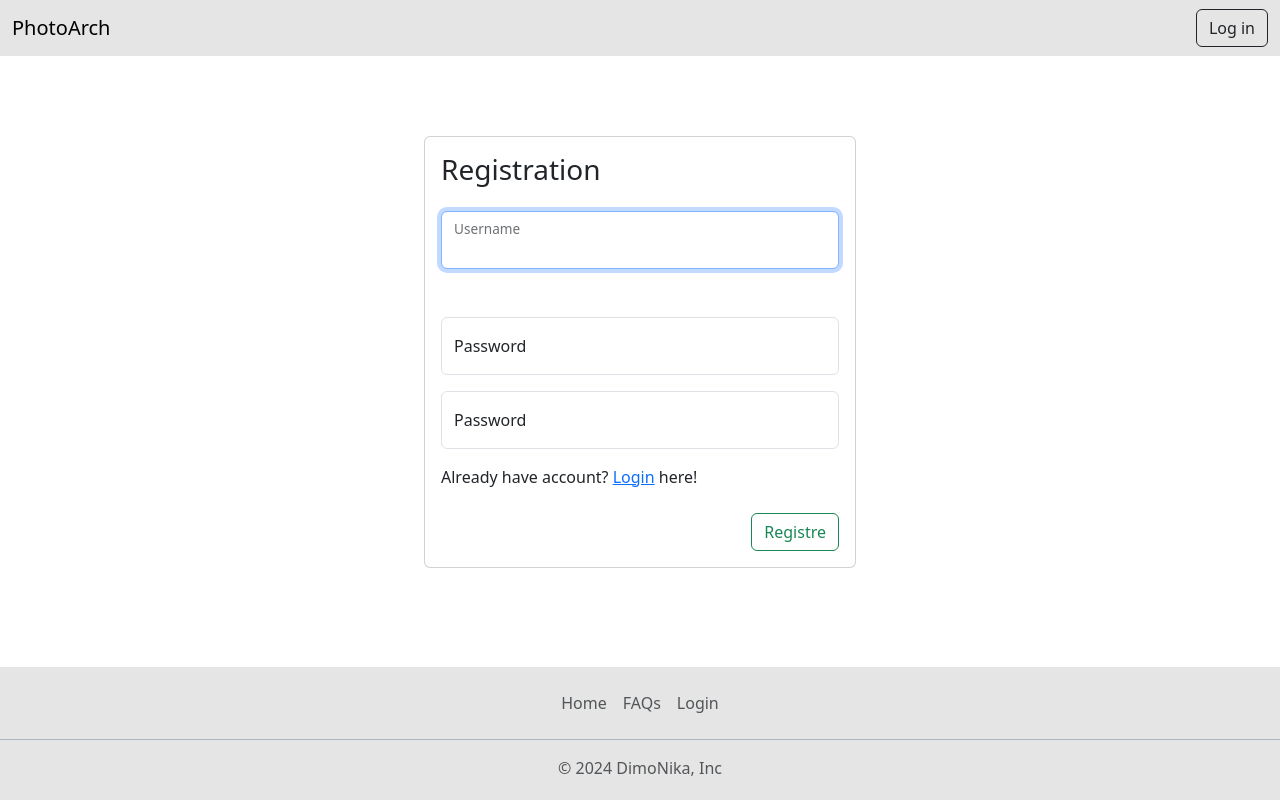
After one commit to DimoNika/photoarch, a Django app: page /registre/ in a window 1280 px wide. The commit adds this page. Run offline with Django 5.2, Linux system fonts and the light colour scheme.

Commit message:
Registration and login form work, with errors displaying

```diff
--- a/photoarch/users/forms.py
+++ b/photoarch/users/forms.py
@@ -1,10 +1,10 @@
 from django import forms
+from django.contrib.auth.forms import UserCreationForm
+from django.contrib.auth.models import User
+class LoginUserForm(forms.Form):
 
-
-class LoginUserForm(forms.Form):
     username = forms.CharField(label="Username",
         widget=forms.widgets.TextInput(attrs={"class": "form-control",
-
                                               "type":"username",
                                               "id":"username",
                                               "placeholder":"Username"}))
@@ -12,7 +12,19 @@ class LoginUserForm(forms.Form):
 
     password = forms.CharField(label="Password",
         widget=forms.widgets.PasswordInput(attrs={"class": "form-control",
-
                                                   "type":"password",
                                                   "id":"password",
                                                   "placeholder":"Password"}))
+
+class MyRegistreForm(UserCreationForm):
+
+    class Meta:
+        model = User
+        fields = ["username", "password1", "password2"]
+
+    def __init__(self, *args, **kwargs):
+        super(MyRegistreForm, self).__init__(*args, **kwargs)
+        self.fields['username'].widget.attrs.update({'class': 'form-control', 'placeholder': 'Enter username', 'type': 'password'})
+        self.fields['password1'].widget.attrs.update({'class': 'form-control', 'placeholder': 'Enter password'})
+        self.fields['password2'].widget.attrs.update({'class': 'form-control', 'placeholder': 'Confirm password'})
+    pass
--- a/photoarch/users/templates/users/login.html
+++ b/photoarch/users/templates/users/login.html
@@ -41,7 +41,7 @@
                 </div>
                 {% endfor %}
 
-                <span class="mb-4" style="display: block;">Don't have account? Make sure to <a href="">registre</a>!</span>
+                <span class="mb-4" style="display: block;">Don't have account? Make sure to <a href="{% url 'users:registre' %}">registre</a>!</span>
 
                 <button class="btn btn-outline-success float-end">Login</button>
             </form>
--- /dev/null
+++ b/photoarch/users/templates/users/registre.html
@@ -0,0 +1,115 @@
+<!DOCTYPE html>
+<html>
+<head>
+    <meta charset='utf-8'>
+    <meta http-equiv='X-UA-Compatible' content='IE=edge'>
+    <title>PhotoArch | Main</title>
+    <meta name='viewport' content='width=device-width, initial-scale=1'>
+    <!-- <link rel='stylesheet' type='text/css' media='screen' href='main.css'> -->
+    <!-- <script src='main.js'></script> -->
+    <link href="https://cdn.jsdelivr.net/npm/bootstrap@5.3.3/dist/css/bootstrap.min.css" rel="stylesheet" integrity="sha384-QWTKZyjpPEjISv5WaRU9OFeRpok6YctnYmDr5pNlyT2bRjXh0JMhjY6hW+ALEwIH" crossorigin="anonymous">
+    <style>
+        html, body {
+            height: 100%;
+        }
+        body {
+            display: flex;
+            flex-direction: column;
+        }
+
+    </style>
+</head>
+<body>
+
+    <nav class="navbar" style="background-color: rgba(0, 0, 0, 0.1);">
+        <div class="container-fluid">
+          <a class="navbar-brand" href="#">
+            PhotoArch
+          </a>
+          <a href="{% url 'users:login' %}" class="btn btn-outline-dark">Log in</a>
+        </div>
+    </nav>
+
+
+
+
+    <div style="margin-top: 10vh; margin-bottom: 10vh;">
+        <div class="card mx-auto" style="width: 27rem;">
+            <div class="card-body">
+            <h3 class="card-title mb-4">Registration</h3>
+
+
+            <form action="" method="post">
+
+                {% csrf_token %}
+
+
+                <!-- username -->
+                <div class="form-floating">
+                    {{ form.username }}
+                    <label for="floatingInput">Username</label>
+
+                </div>
+                <ul class="mb-5">
+                    {% for error in form.username.errors %}
+                            <li class="text-danger">{{ error }}</li>
+                    {% endfor %}
+                </ul>
+
+                <!-- password1 -->
+                <div class="form-floating">
+                    {{ form.password1 }}
+                    <label for="floatingPassword">Password</label>
+                </div>
+
+                <ul class="mb-3">
+                    {% for error in form.password1.errors %}
+                        <li class="text-danger">{{ error }}</li>
+                    {% endfor %}
+                </ul>
+
+                <!-- password2 -->
+                <div class="form-floating">
+                    {{ form.password2 }}
+                    <label for="floatingPassword">Password</label>
+                </div>
+                <ul class="mb-3">
+                    {% for error in form.password2.errors %}
+
+                        <li class="text-danger">{{ error }}</li>
+                    {% endfor %}
+                </ul>
+
+
+
+                <span class="mb-4" style="display: block;">Already have account? <a href="{% url 'users:login' %}">Login</a> here!</span>
+
+                <button class="btn btn-outline-success float-end">Registre</button>
+            </form>
+            </div>
+        </div>
+    </div>
+
+
+
+
+
+
+
+    <footer class="footer mt-auto" style="background-color: rgba(0, 0, 0, 0.1);">
+        <footer class="py-3 my-0 footer">
+          <ul class="nav justify-content-center border-bottom pb-3 mb-3 border-dark-subtle">
+            <li class="nav-item"><a href="{% url 'home' %}" class="nav-link px-2 text-body-secondary">Home</a></li>
+            <li class="nav-item"><a href="#" class="nav-link px-2 text-body-secondary">FAQs</a></li>
+            <li class="nav-item"><a href="{% url 'users:login' %}" class="nav-link px-2 text-body-secondary">Login</a></li>
+          </ul>
+          <p class="text-center text-body-secondary mb-1">&copy; 2024 DimoNika, Inc</p>
+        </footer>
+    </footer>
+
+
+
+
+</body>
+<script src="https://cdn.jsdelivr.net/npm/bootstrap@5.3.3/dist/js/bootstrap.bundle.min.js" integrity="sha384-YvpcrYf0tY3lHB60NNkmXc5s9fDVZLESaAA55NDzOxhy9GkcIdslK1eN7N6jIeHz" crossorigin="anonymous"></script>
+</html>
--- a/photoarch/users/urls.py
+++ b/photoarch/users/urls.py
@@ -3,5 +3,6 @@ from . import views
 app_name = "users"
 
 urlpatterns = [
-    path("login/", views.login_view, name="login")
+    path("login/", views.login_view, name="login"),
+    path("registre/", views.registre_view, name="registre")
 ]
--- a/photoarch/users/views.py
+++ b/photoarch/users/views.py
@@ -4,6 +4,8 @@ from django.contrib.auth import authenticate, login
 from django.contrib import auth
 from django.http import HttpResponseRedirect, HttpResponse
 from django.urls import reverse
+from django.contrib.auth.forms import UserCreationForm
+from .forms import MyRegistreForm
 # Create your views here.
 
 def login_view(request):
@@ -25,3 +27,24 @@ def login_view(request):
         form = LoginUserForm()
 
     return render(request, "users/login.html", {"form": form})
+
+
+
+
+def registre_view(request):
+
+    if request.method == "POST":
+        form = MyRegistreForm(request.POST)
+
+        if form.is_valid():
+            form.save()
+            return HttpResponseRedirect(reverse("users:login"))
+        else:
+            pass
+
+
+    else:
+        form = MyRegistreForm()
+        # form = form.
+    # print(form.media)
+    return render(request, "users/registre.html", {"form": form})
```
Also changed, not shown: photoarch/photocore/templates/photocore/storage.html (+10 -0 lines), photoarch/photocore/views.py (+13 -1 lines), photoarch/db.sqlite3, 1 other file.
